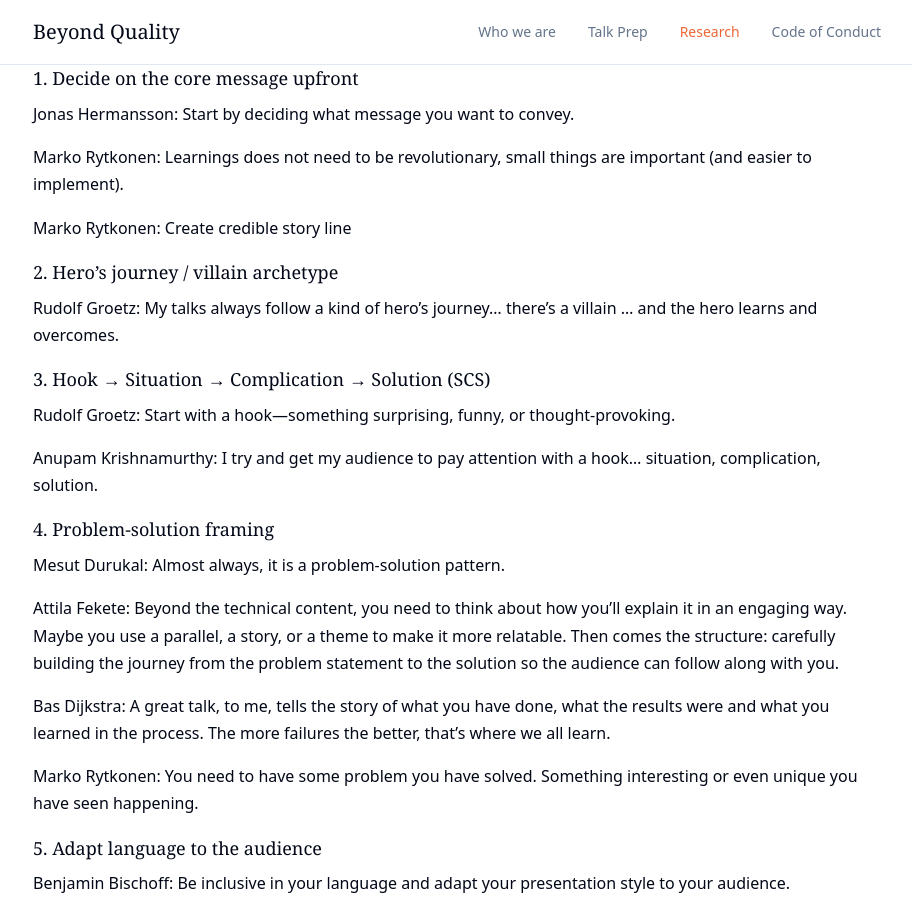
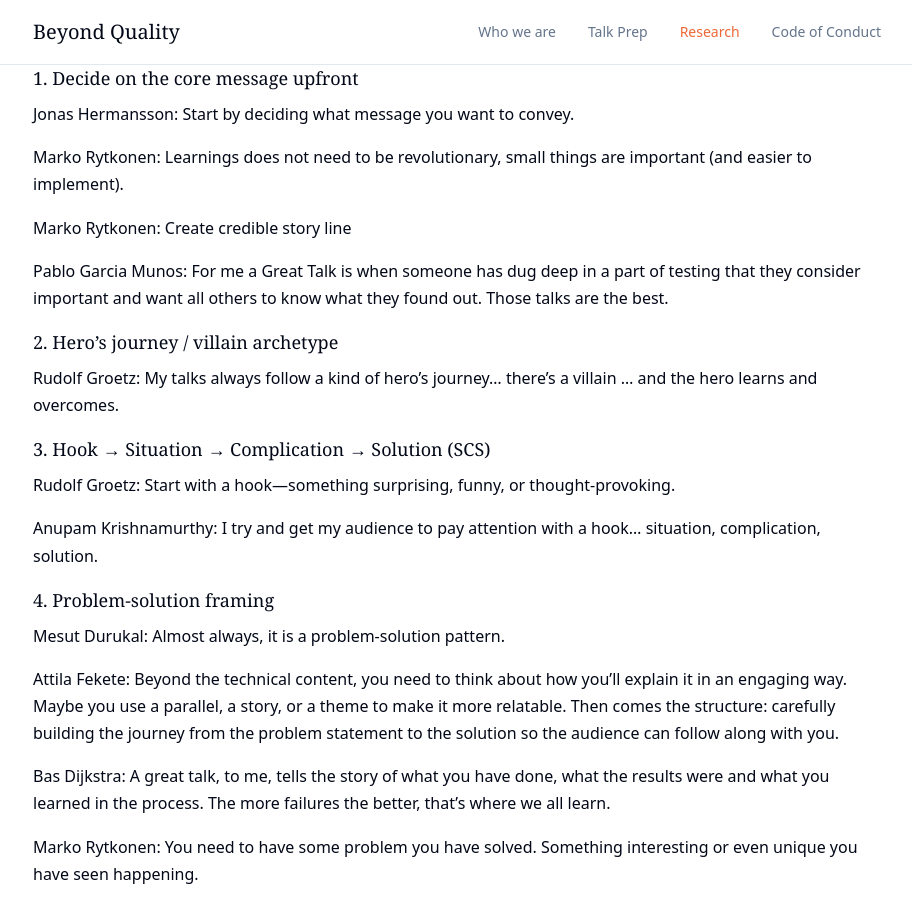
Before and after one commit to BeyondQuality/beyondquality, a Jekyll site: the page built from research/public_speaking.md, in a window 1280 px wide and 900 px high, scrolled down 17596 px. Shown: the whole window, without its empty margins (183-1095 px from the left). Built offline with Jekyll 4.4.1, drawn with Linux system fonts in a browser that asks for light colours; our own code applies the rules of GitHub Pages for plain Markdown files.

Commit message:
Include Pablo Garcia Munos' perspective on great talks
Added a quote from Pablo Garcia Munos about great talks.

```diff
--- a/research/public_speaking.md
+++ b/research/public_speaking.md
@@ -387,6 +387,8 @@ Marko Rytkonen: Learnings does not need to be revolutionary, small things are im
 
 Marko Rytkonen: Create credible story line
 
+Pablo Garcia Munos: For me a Great Talk is when someone has dug deep in a part of testing that they consider important and want all others to know what they found out. Those talks are the best.
+
 
 ### 2. Hero's journey / villain archetype
 
```
